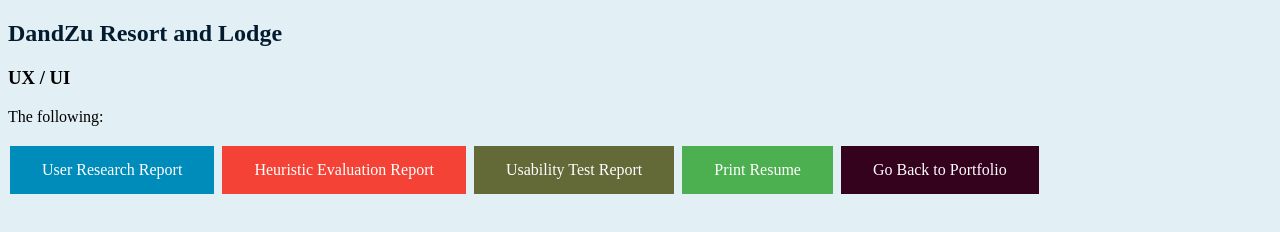
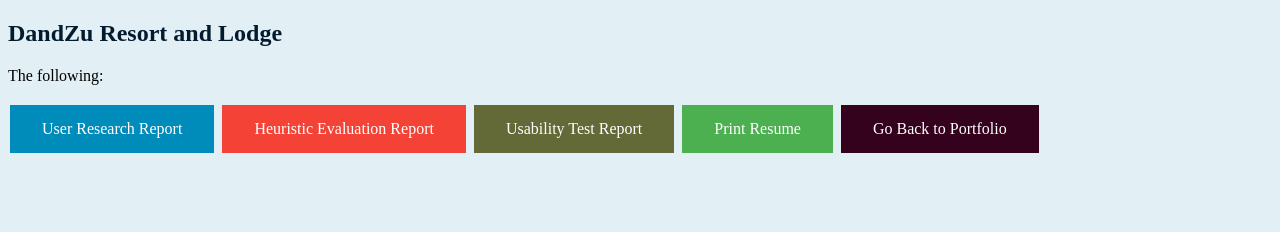
Before and after one commit to WFisseha/UX-UI.github.io, a plain HTML site: page index.html in a window 1280 px wide. Drawn offline with Linux system fonts and the light colour scheme.

Commit message:
Update index.html

```diff
--- a/index.html
+++ b/index.html
@@ -29,7 +29,6 @@ body {background-color: rgb(226, 239, 245);}
 <body>
 
 <h2>DandZu Resort and Lodge</h2>
-<h3>UX / UI</h3>
 
 <p>The following:</p>
 
```
